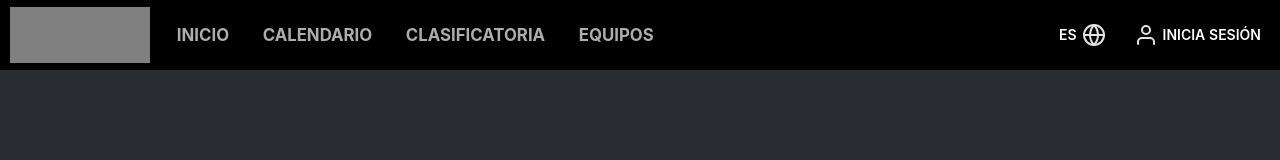
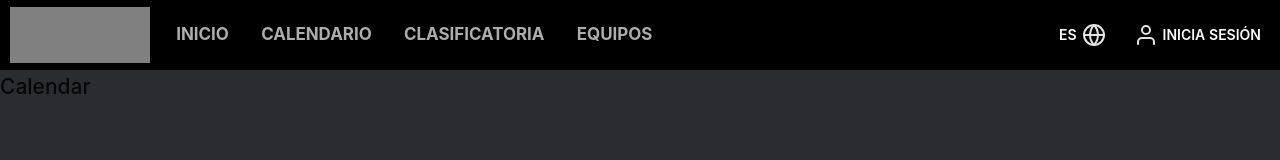
Before and after one commit to olavskoo/tournament, a React (Create React App) app: page /calendar in a window 1280 px wide. Shown: the top 160 px of the page. Built offline with nearby package versions, Linux system fonts and the light colour scheme.

Commit message:
REACT DOM ROUTER
Se añado plugin react-dom-router
Se crearon las screens y se añadieron las rutas y logica para que funcionase la pagina.

```diff
--- a/package.json
+++ b/package.json
@@ -10,6 +10,7 @@
     "react": "^16.13.1",
     "react-dom": "^16.13.1",
     "react-feather": "^2.0.8",
+    "react-router-dom": "^5.2.0",
     "react-scripts": "3.4.1"
   },
   "scripts": {
--- a/src/App.css
+++ b/src/App.css
@@ -31,9 +31,9 @@ nav {
   align-items: center;
 }
 nav a {
-  font-size: 1.2em;
+  font-size: 1.1em;
   font-weight: 700;
-  padding: 1em;
+  padding: 0.5em;
   color: #adadad;
 }
 nav a:hover {
--- a/src/App.js
+++ b/src/App.js
@@ -1,10 +1,17 @@
 import React, { useState } from "react";
+// react-router-dom
+import { BrowserRouter as Router, Switch, Route } from "react-router-dom";
 // Other
 import texts from "./_resources/texts.json";
 import "./App.css";
 import "antd/dist/antd.css";
 import Header from "./_components/NavBar";
 import Footer from "./_components/Footer";
+// Screens
+import Home from "./_screens/Home";
+import Calendar from "./_screens/Calendar";
+import Ranking from "./_screens/Ranking";
+import Teams from "./_screens/Teams";
 // Ant Design
 import { Layout } from "antd";
 const { Content } = Layout;
@@ -12,11 +19,27 @@ const { Content } = Layout;
 function App() {
   const [language, setLanguage] = useState("es");
   return (
-    <Layout style={{ height: "100%", backgroundColor: "#292d31" }}>
-      <Header lang={language} setLanguage={setLanguage} texts={texts} />
-      <Content></Content>
-      <Footer />
-    </Layout>
+    <Router>
+      <Layout style={{ height: "100%", backgroundColor: "#292d31" }}>
+        <Header lang={language} setLanguage={setLanguage} texts={texts} />
+        <Content>
+          <Switch>
+            <Route exact path="/">
+              <Home />
+            </Route>
+            <Route path="/calendar">
+              <Calendar />
+            </Route>
+            <Route path="/ranking">
+              <Ranking />
+            </Route>
+            <Teams />
+            <Route path="/teams"></Route>
+          </Switch>
+        </Content>
+        <Footer />
+      </Layout>
+    </Router>
   );
 }
 
--- a/src/_components/NavBar.js
+++ b/src/_components/NavBar.js
@@ -1,4 +1,6 @@
 import React from "react";
+// react-router-dom
+import { Link } from "react-router-dom";
 import * as Icon from "react-feather";
 import { Menu, Dropdown } from "antd";
 const NavBar = ({ lang, setLanguage, texts }) => {
@@ -20,10 +22,18 @@ const NavBar = ({ lang, setLanguage, texts }) => {
     <div className="header">
       <nav>
         <div className="logo" />
-        <a>{texts[lang].nav[1]}</a>
-        <a>{texts[lang].nav[2]}</a>
-        <a>{texts[lang].nav[3]}</a>
-        <a>{texts[lang].nav[4]}</a>
+        <Link to="/">
+          <a>{texts[lang].nav[1]}</a>
+        </Link>
+        <Link to="/calendar">
+          <a>{texts[lang].nav[2]}</a>
+        </Link>
+        <Link to="/ranking">
+          <a>{texts[lang].nav[3]}</a>
+        </Link>
+        <Link to="/teams">
+          <a>{texts[lang].nav[4]}</a>
+        </Link>
       </nav>
       <div className="controls">
         <Dropdown overlay={langMenu} placement="bottomLeft" arrow>
--- /dev/null
+++ b/src/_screens/Calendar.js
@@ -0,0 +1,6 @@
+import React from "react";
+import { Route } from "react-router-dom";
+const Calendar = () => {
+  return <h1>Calendar</h1>;
+};
+export default Calendar;
--- /dev/null
+++ b/src/_screens/Home.js
@@ -0,0 +1,6 @@
+import React from "react";
+import { Route } from "react-router-dom";
+const Home = () => {
+  return <h1>Home</h1>;
+};
+export default Home;
--- /dev/null
+++ b/src/_screens/Ranking.js
@@ -0,0 +1,6 @@
+import React from "react";
+import { Route } from "react-router-dom";
+const Ranking = () => {
+  return <h1>Ranking</h1>;
+};
+export default Ranking;
--- /dev/null
+++ b/src/_screens/Teams.js
@@ -0,0 +1,5 @@
+import React from "react";
+const Teams = () => {
+  return <h1>Teams</h1>;
+};
+export default Teams;
```
Also changed, not shown: 1 other file (tests, documents, lock files or other folders).
